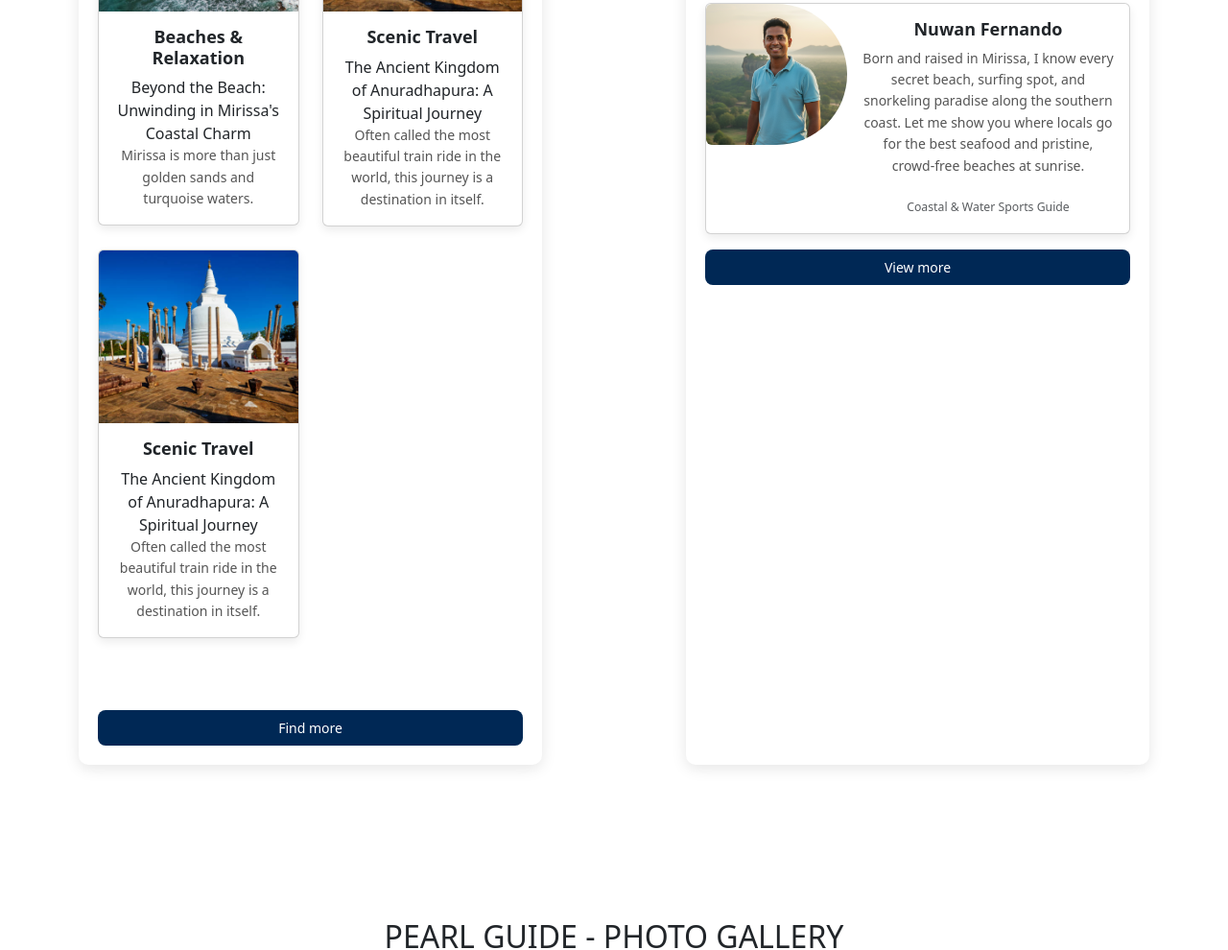
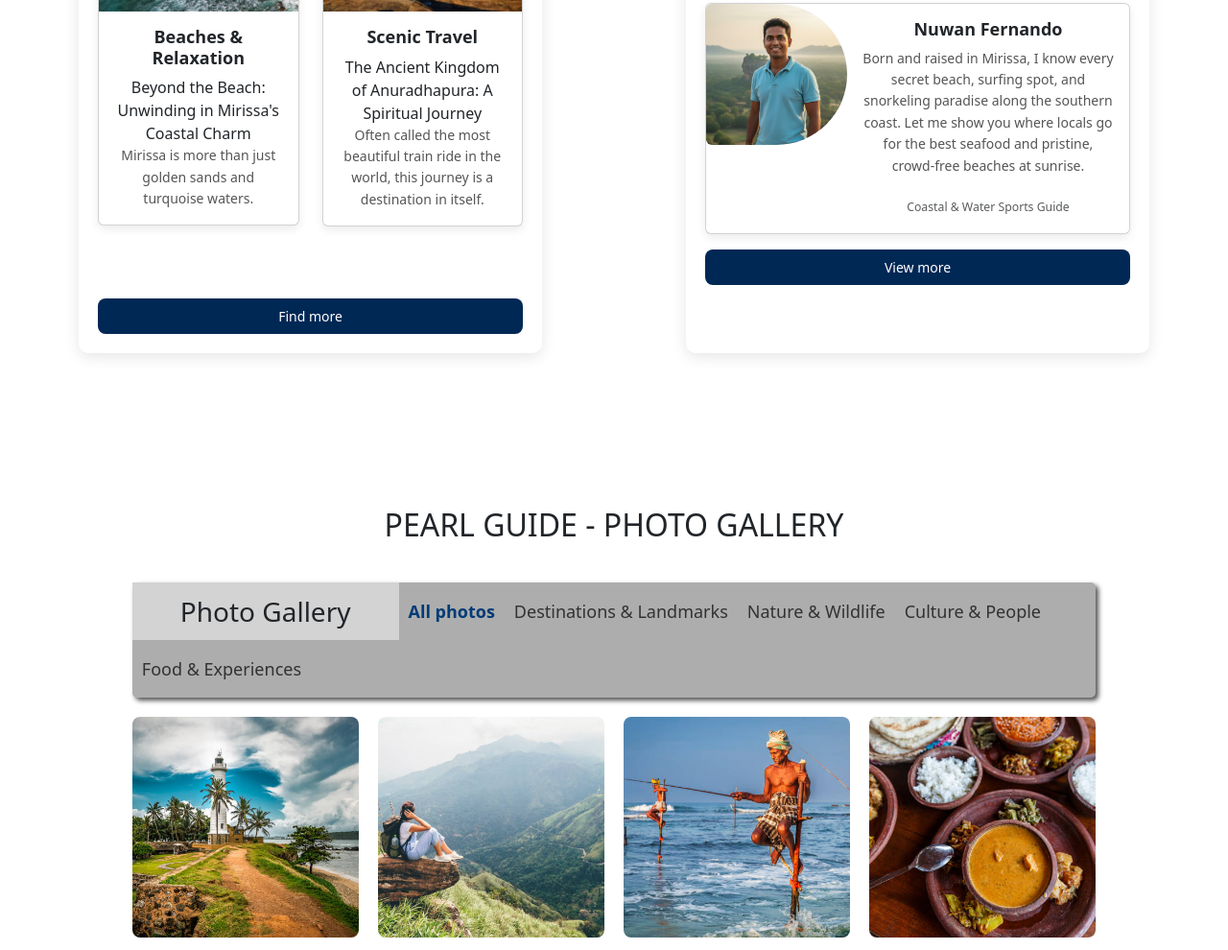
Before and after one commit to dilshandevxx/univercity-travel-project, a plain HTML site: page frontend/pages/home.html in a window 1280 px wide. Shown: the part 3791-4781 px from the top of the page at 96% size. Drawn offline with nearby package versions, Linux system fonts and the light colour scheme.

Commit message:
Remove Blog card

```diff
--- a/frontend/pages/home.html
+++ b/frontend/pages/home.html
@@ -19,6 +19,7 @@
         rel="stylesheet"
         href="https://unpkg.com/leaflet@1.9.4/dist/leaflet.css"
       />
+      <link rel="icon" type="image/png" href="../assets/HomeAssets/PG-new.png">
       <style>
         #map { height: 500px; width: 100%; }
         body { margin: 0; padding: 0; }
@@ -422,16 +423,6 @@
                           </div>
                         </div>
                       </div>
-                      <div class="col">
-                        <div class="card">
-                          <img src="../assets/HomeAssets/Anuradhpura-2.jpg" class="card-img-top" alt="Anuradhpura-2 ">
-                          <div class="card-body">
-                            <h5 class="card-title">Scenic Travel</h5>
-                            <h7 class="card-sub">The Ancient Kingdom of Anuradhapura: A Spiritual Journey</h7>
-                            <p class="card-text">Often called the most beautiful train ride in the world, this journey is a destination in itself.</p>
-                          </div>
-                        </div>
-                      </div>
                     </div>
                     <div class="blog-button">
                         <button class="explore-btn">Find more</button>
@@ -637,7 +628,6 @@
 
                 </form>
             </div>
-
         </div>
 
   <!-- Footer -->
@@ -690,6 +680,7 @@
         </div>
       </div>
     </footer>
+
       <!-- Leaflet JS -->
       <!-- ✅ Leaflet JS (no integrity needed) -->
       <script
```
Also changed, not shown: frontend/css/HomeStyle.css (+12 -8 lines), frontend/assets/HomeAssets/PG-new.png (added).
